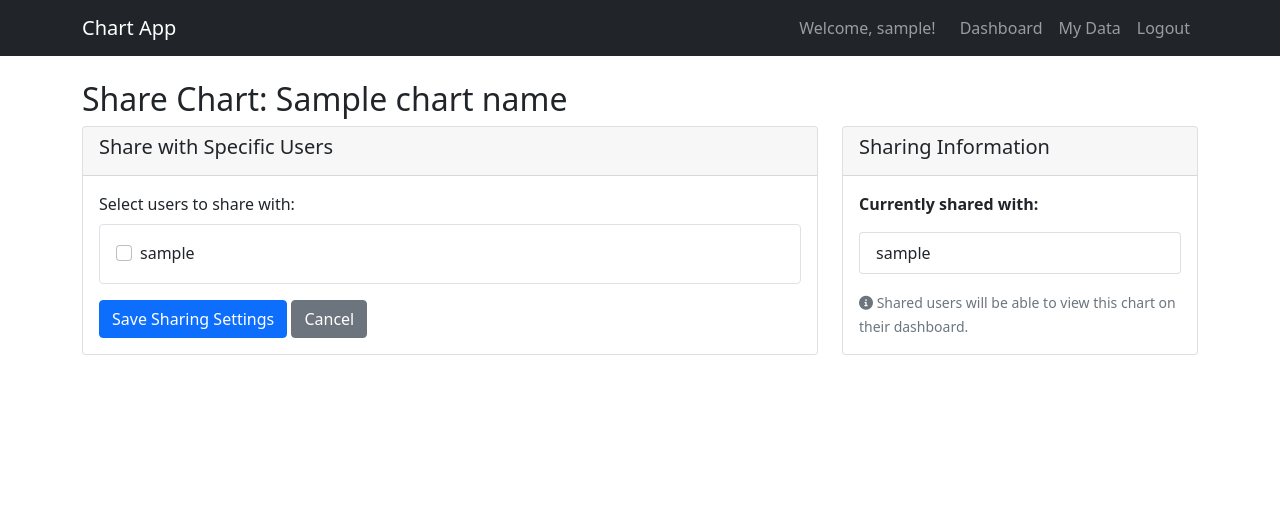
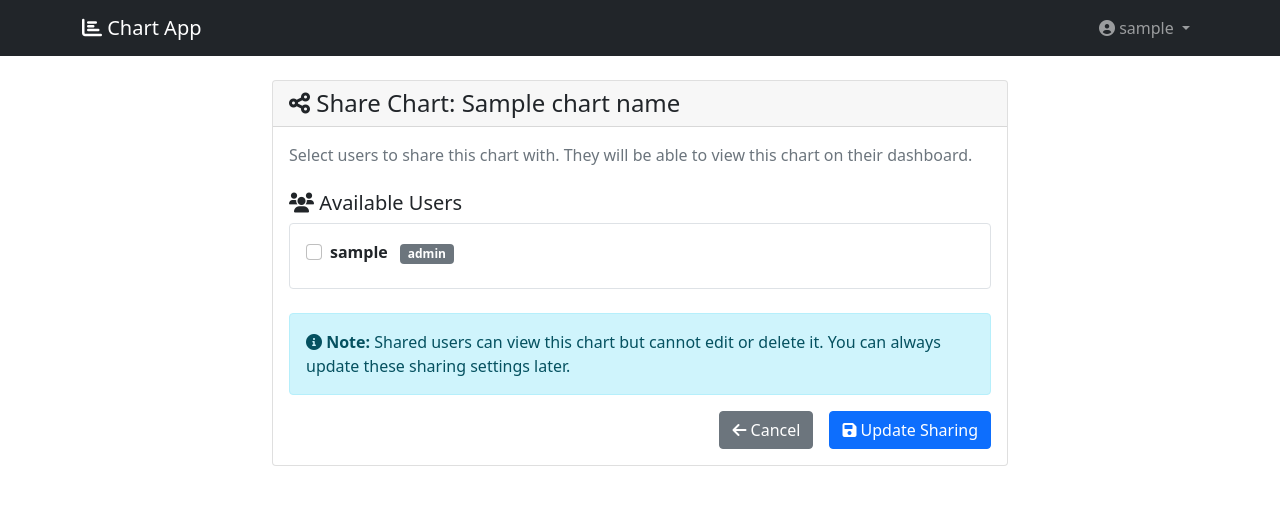
Before and after one commit to ZeeJaySec/Dashboard-Charts-App, a Flask app: template Templates/share_chart.html in a window 1280 px wide. Shown: the top 505 px of the page. Run offline with Flask 3, Linux system fonts and the light colour scheme; the visitor is signed in with stand-in values (Sample User, id 1); tables that the repository leaves empty hold one stand-in row (values such as "Sample post"); the template is opened without the code that fills it: most values are stand-ins (such as "Sample title", 1, 10 or a date in 2020).

Commit message:
Update share_chart.html

```diff
--- a/Templates/share_chart.html
+++ b/Templates/share_chart.html
@@ -1,26 +1,72 @@
 <!DOCTYPE html>
 <html>
 <head>
-    <title>Share Chart</title>
+    <title>Share Chart - Chart App</title>
     <link href="https://cdn.jsdelivr.net/npm/bootstrap@5.1.3/dist/css/bootstrap.min.css" rel="stylesheet">
     <link href="https://cdnjs.cloudflare.com/ajax/libs/font-awesome/6.0.0/css/all.min.css" rel="stylesheet">
+    <style>
+        .user-dropdown {
+            cursor: pointer;
+        }
+        .user-list {
+            max-height: 300px;
+            overflow-y: auto;
+        }
+    </style>
 </head>
 <body>
     <nav class="navbar navbar-expand-lg navbar-dark bg-dark">
         <div class="container">
-            <a class="navbar-brand" href="#">Chart App</a>
+            <a class="navbar-brand" href="{{ url_for('dashboard') }}">
+                <i class="fas fa-chart-bar"></i> Chart App
+            </a>
             <div class="navbar-nav ms-auto">
-                <span class="navbar-text me-3">Welcome, {{ session.username }}!</span>
-                <a class="nav-link" href="{{ url_for('dashboard') }}">Dashboard</a>
-                <a class="nav-link" href="{{ url_for('my_data') }}">My Data</a>
-                <a class="nav-link" href="{{ url_for('logout') }}">Logout</a>
+                <div class="nav-item dropdown">
+                    <a class="nav-link dropdown-toggle user-dropdown" href="#" id="userDropdown" role="button" data-bs-toggle="dropdown" aria-expanded="false">
+                        <i class="fas fa-user-circle"></i> {{ session.username }}
+                    </a>
+                    <ul class="dropdown-menu dropdown-menu-end" aria-labelledby="userDropdown">
+                        <li><span class="dropdown-item-text text-muted">Signed in as <strong>{{ session.username }}</strong></span></li>
+                        <li><hr class="dropdown-divider"></li>
+                        <li>
+                            <a class="dropdown-item" href="{{ url_for('change_password') }}">
+                                <i class="fas fa-key"></i> Change Password
+                            </a>
+                        </li>
+                        <li>
+                            <a class="dropdown-item" href="{{ url_for('my_data') }}">
+                                <i class="fas fa-database"></i> My Data
+                            </a>
+                        </li>
+                        {% if session.role == 'admin' %}
+                        <li>
+                            <a class="dropdown-item" href="{{ url_for('manage_users') }}">
+                                <i class="fas fa-users-cog"></i> Manage Users
+                            </a>
+                        </li>
+                        {% endif %}
+                        <li><hr class="dropdown-divider"></li>
+                        <li>
+                            <a class="dropdown-item" href="{{ url_for('logout') }}">
+                                <i class="fas fa-sign-out-alt"></i> Logout
+                            </a>
+                        </li>
+                    </ul>
+                </div>
             </div>
         </div>
     </nav>
 
     <div class="container mt-4">
-        <h2>Share Chart: {{ chart_name }}</h2>
-
+        <div class="row justify-content-center">
+            <div class="col-lg-8">
+                <div class="card">
+                    <div class="card-header">
+                        <h4 class="card-title mb-0">
+                            <i class="fas fa-share-alt"></i> Share Chart: {{ chart_name }}
+                        </h4>
+                    </div>
+                    <div class="card-body">
                         {% with messages = get_flashed_messages(with_categories=true) %}
                             {% if messages %}
                                 {% for category, message in messages %}
@@ -32,73 +78,55 @@
                             {% endif %}
                         {% endwith %}
 
-        <div class="row">
-            <div class="col-md-8">
-                <div class="card">
-                    <div class="card-header">
-                        <h5>Share with Specific Users</h5>
+                        <form method="POST">
+                            <div class="mb-4">
+                                <p class="text-muted">
+                                    Select users to share this chart with. They will be able to view this chart on their dashboard.
+                                </p>
                             </div>
-                    <div class="card-body">
-                        <form method="POST">
+
                             {% if users %}
-                            <div class="mb-3">
-                                <label class="form-label">Select users to share with:</label>
-                                <div class="border rounded p-3" style="max-height: 300px; overflow-y: auto;">
+                            <div class="mb-4">
+                                <h5><i class="fas fa-users"></i> Available Users</h5>
+                                <div class="user-list border rounded p-3">
                                     {% for user in users %}
-                                    <div class="form-check">
-                                        <input class="form-check-input" type="checkbox"
-                                               name="shared_users" value="{{ user.id }}"
-                                               id="user{{ user.id }}"
-                                               {% if user.id in shared_with %}checked{% endif %}>
-                                        <label class="form-check-label" for="user{{ user.id }}">
-                                            {{ user.username }}
+                                    <div class="form-check mb-2">
+                                        <input class="form-check-input" type="checkbox" name="shared_users" value="{{ user.id }}"
+                                               id="user_{{ user.id }}" {% if user.id in shared_with %}checked{% endif %}>
+                                        <label class="form-check-label" for="user_{{ user.id }}">
+                                            <strong>{{ user.username }}</strong>
+                                            <span class="badge {% if user.role == 'admin' %}bg-danger{% else %}bg-secondary{% endif %} ms-2">
+                                                {{ user.role }}
+                                            </span>
                                         </label>
                                     </div>
                                     {% endfor %}
                                 </div>
                             </div>
+
+                            <div class="alert alert-info">
+                                <i class="fas fa-info-circle"></i>
+                                <strong>Note:</strong> Shared users can view this chart but cannot edit or delete it.
+                                You can always update these sharing settings later.
+                            </div>
                             {% else %}
-                            <div class="alert alert-info">
-                                No other users found to share with.
+                            <div class="alert alert-warning">
+                                <i class="fas fa-exclamation-triangle"></i>
+                                <strong>No other users found.</strong> There are no other users in the system to share with.
                             </div>
                             {% endif %}
 
-                            <div class="mt-3">
-                                <button type="submit" class="btn btn-primary">Save Sharing Settings</button>
-                                <a href="{{ url_for('my_data') }}" class="btn btn-secondary">Cancel</a>
+                            <div class="d-grid gap-2 d-md-flex justify-content-md-end">
+                                <a href="{{ url_for('my_data') }}" class="btn btn-secondary me-md-2">
+                                    <i class="fas fa-arrow-left"></i> Cancel
+                                </a>
+                                {% if users %}
+                                <button type="submit" class="btn btn-primary">
+                                    <i class="fas fa-save"></i> Update Sharing
+                                </button>
+                                {% endif %}
                             </div>
                         </form>
-                    </div>
-                </div>
-            </div>
-
-            <div class="col-md-4">
-                <div class="card">
-                    <div class="card-header">
-                        <h5>Sharing Information</h5>
-                    </div>
-                    <div class="card-body">
-                        <p><strong>Currently shared with:</strong></p>
-                        {% if shared_with %}
-                        <ul class="list-group">
-                            {% for user_id in shared_with %}
-                                {% for user in users %}
-                                    {% if user.id == user_id %}
-                                    <li class="list-group-item">{{ user.username }}</li>
-                                    {% endif %}
-                                {% endfor %}
-                            {% endfor %}
-                        </ul>
-                        {% else %}
-                        <p class="text-muted">Not shared with any users</p>
-                        {% endif %}
-
-                        <div class="mt-3">
-                            <small class="text-muted">
-                                <i class="fas fa-info-circle"></i>
-                                Shared users will be able to view this chart on their dashboard.
-                            </small>
-                        </div>
                     </div>
                 </div>
             </div>
```
Lines whose indentation alone changed are shown as unchanged.
